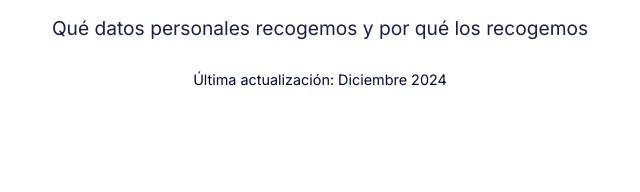
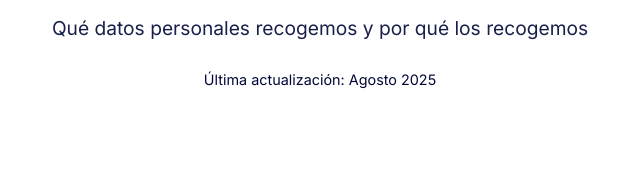
Before and after one commit to Friii-7/astro-enovel-dev, an Astro site: page /politicas in a window 1280 px wide. Shown: the part 179-371 px from the top of the page, 320-960 px from the left. Built offline with nearby package versions, Linux system fonts and the light colour scheme; Astro itself is replaced by a stand-in of ours.

Commit message:
Update last updated date in politicas component to reflect August 2025

```diff
--- a/src/components/politicas/politicas.astro
+++ b/src/components/politicas/politicas.astro
@@ -11,7 +11,7 @@
       </p>
       <div class="politicas-meta">
         <span class="fecha-actualizacion"
-          >Última actualización: Diciembre 2024</span
+          >Última actualización: Agosto 2025</span
         >
       </div>
     </div>
```
